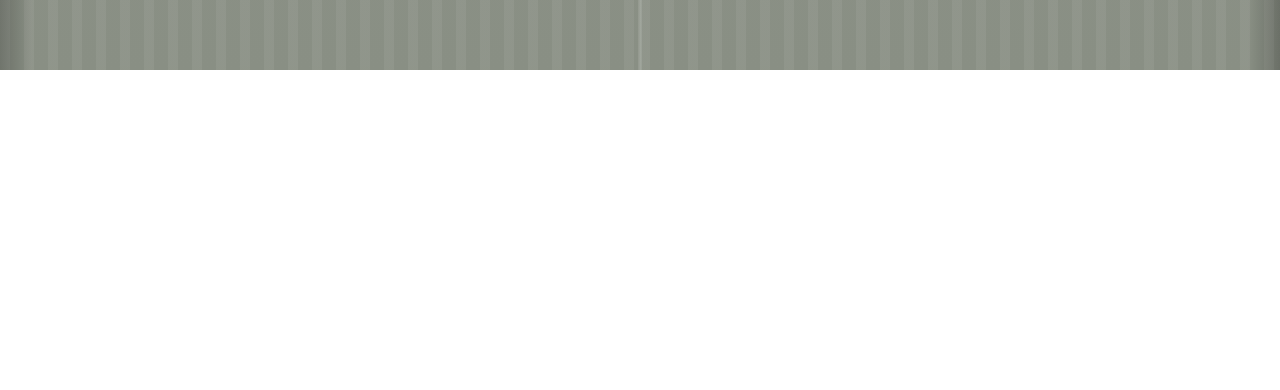
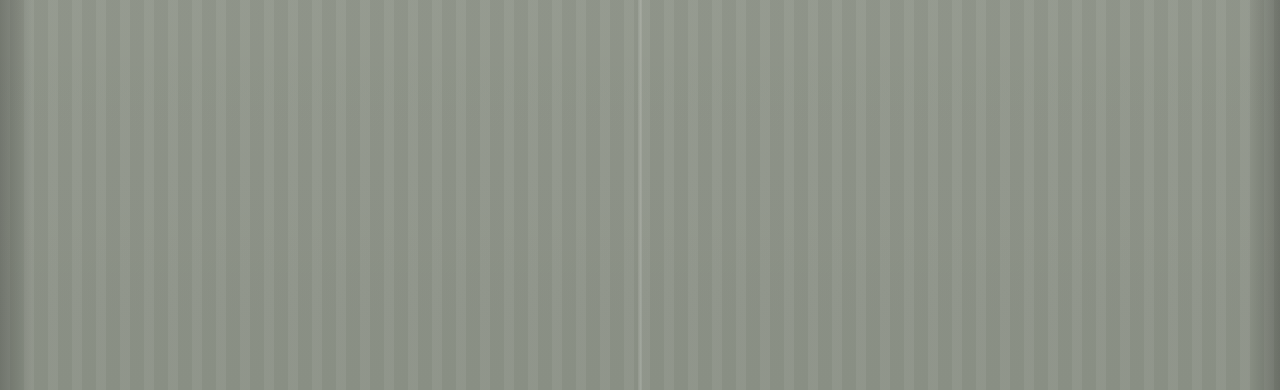
Before and after one commit to vsi-international/wedding-invite, a Next.js app: page / in a window 1280 px wide. Shown: the part 5222-5612 px from the top of the page. Before the commit the page ends 5292 px from the top, so only its background shows below. Built offline with nearby package versions, Linux system fonts and the light colour scheme.

Commit message:
Update page.tsx

```diff
--- a/app/page.tsx
+++ b/app/page.tsx
@@ -368,7 +368,7 @@
 
       {/* Locations section */}
       <LocationsSection />
-
+      <RSVPSection />
       {/* Curtain overlay */}
       <div
         ref={overlayRef}
```
